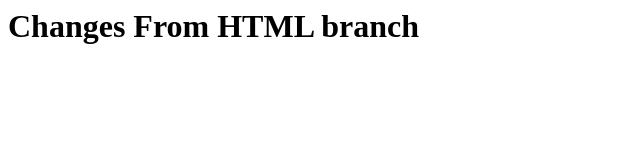
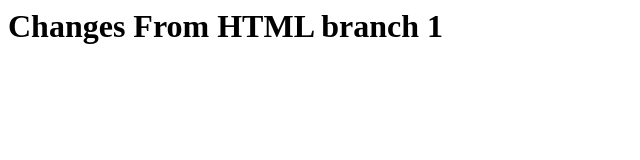
Before and after one commit to MERN-Organization/demo-repository, a website: page index.html in a window 1280 px wide. Shown: the full height of the page, 0-640 px from the left. Drawn offline with Linux system fonts and the light colour scheme.

Commit message:
commit 1

```diff
--- a/index.html
+++ b/index.html
@@ -1 +1 @@
-<h1>Changes From HTML branch</h1>
+<h1>Changes From HTML branch 1</h1>
```
